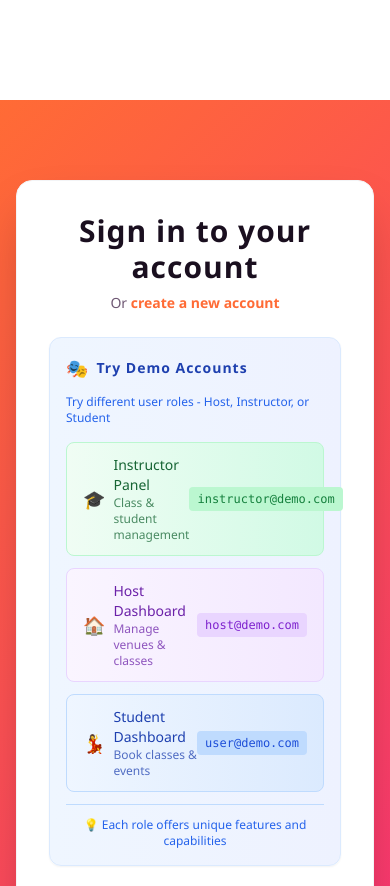
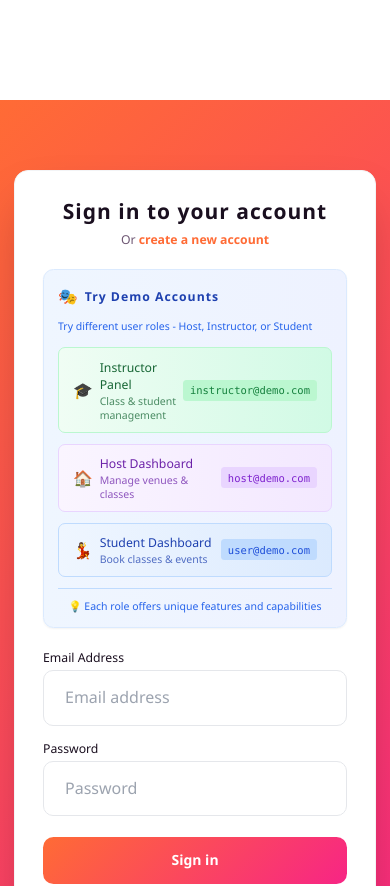
Before and after one commit to insominiac/dancelink-staging, a Next.js app: page /login in a window 390 px wide. Shown: the top 886 px of the page. Built offline with nearby package versions, Linux system fonts and the light colour scheme; no server answers.

Commit message:
Responsive typography: scale down fonts on small screens; clamp root font-size; hero spacing and CTA sizing; stats number/label classes; navbar/footer/card title tweaks

```diff
--- a/app/(public)/page.tsx
+++ b/app/(public)/page.tsx
@@ -268,7 +268,7 @@ export default function HomePage() {
               ? <TranslatedText text={homepageContent.heroSubtitle} />
               : (isMounted ? t('hero.description') : 'Where dancers unite, stories unfold, and connections are made through the universal language of movement. Join our vibrant community today.')}
           </p>
-          <div className="flex gap-4 justify-center flex-wrap">
+          <div className="flex cta-group justify-center flex-wrap">
             <Link href="/classes" className="dance-btn dance-btn-primary hover:transform hover:scale-105 transition-all duration-300">
               {homepageContent?.heroButtonText
                 ? <TranslatedText text={homepageContent.heroButtonText} />
@@ -427,28 +427,28 @@ export default function HomePage() {
             ) : (
               <>
                 <div>
-                  <div className="text-5xl font-bold mb-2" style={{color: 'var(--primary-gold)'}}>
+                  <div className="text-5xl font-bold mb-2 stats-number" style={{color: 'var(--primary-gold)'}}>
                     {staticStats.students.toLocaleString()}+
                   </div>
-                  <div className="text-white opacity-80">{t('stats.happyStudents')}</div>
+                  <div className="text-white opacity-80 stats-label">{t('stats.happyStudents')}</div>
                 </div>
                 <div>
-                  <div className="text-5xl font-bold mb-2" style={{color: 'var(--primary-gold)'}}>
+                  <div className="text-5xl font-bold mb-2 stats-number" style={{color: 'var(--primary-gold)'}}>
                     {staticStats.danceStyles.toLocaleString()}+
                   </div>
-                  <div className="text-white opacity-80">{t('stats.danceStyles')}</div>
+                  <div className="text-white opacity-80 stats-label">{t('stats.danceStyles')}</div>
                 </div>
                 <div>
-                  <div className="text-5xl font-bold mb-2" style={{color: 'var(--primary-gold)'}}>
+                  <div className="text-5xl font-bold mb-2 stats-number" style={{color: 'var(--primary-gold)'}}>
                     {staticStats.instructors.toLocaleString()}+
                   </div>
-                  <div className="text-white opacity-80">{t('stats.expertInstructors')}</div>
+                  <div className="text-white opacity-80 stats-label">{t('stats.expertInstructors')}</div>
                 </div>
                 <div>
-                  <div className="text-5xl font-bold mb-2" style={{color: 'var(--primary-gold)'}}>
+                  <div className="text-5xl font-bold mb-2 stats-number" style={{color: 'var(--primary-gold)'}}>
                     {staticStats.venues.toLocaleString()}
                   </div>
-                  <div className="text-white opacity-80">{t('stats.studioLocations')}</div>
+                  <div className="text-white opacity-80 stats-label">{t('stats.studioLocations')}</div>
                 </div>
               </>
             )}
--- a/app/styles/dance-theme.css
+++ b/app/styles/dance-theme.css
@@ -137,6 +137,8 @@ body {
 
 html {
   scroll-behavior: smooth;
+  /* Responsive root font size: scales down slightly on small screens */
+  font-size: clamp(14px, 2.3vw, 16px);
 }
 
 body {
@@ -686,13 +688,13 @@ div[style*="background: linear-gradient(135deg, var(--primary-dark)"] {
   }
 
   .dance-nav-link {
-    font-size: 1rem;
-    padding: 1rem 2rem;
+    font-size: 0.95rem;
+    padding: 0.75rem 1.5rem;
     border-radius: 50px;
     border: 2px solid transparent;
     transition: all 0.3s ease;
     text-align: center;
-    min-width: 200px;
+    min-width: 160px;
   }
 
   .dance-nav-link:hover {
@@ -1093,6 +1095,63 @@ input, textarea, select {
     font-size: 1rem;
     line-height: 1.6;
   }
+}
+
+/* Scale down large Tailwind text utilities on small screens */
+@media (max-width: 640px) {
+  .text-6xl { font-size: 2.25rem; line-height: 2.5rem; }
+  .text-5xl { font-size: 2rem;   line-height: 2.25rem; }
+  .text-4xl { font-size: 1.75rem; line-height: 2rem; }
+  .text-3xl { font-size: 1.5rem;  line-height: 1.75rem; }
+  .text-2xl { font-size: 1.375rem; line-height: 1.5rem; }
+  .text-xl  { font-size: 1.125rem; line-height: 1.5rem; }
+}
+
+/* Stats section sizing */
+.stats-number {
+  font-size: clamp(2.25rem, 6vw, 3rem);
+  line-height: 1.2;
+}
+
+.stats-label {
+  line-height: 1.4;
+}
+
+@media (max-width: 640px) {
+  .stats-number { font-size: clamp(1.75rem, 7.5vw, 2.25rem); }
+  .stats-label { font-size: 0.95rem; }
+}
+
+/* Ultra-small screens */
+@media (max-width: 360px) {
+  .dance-logo { font-size: 1.75rem; }
+  .dance-hero-title { font-size: clamp(1.75rem, 7vw, 2.25rem); }
+  .dance-hero-subtitle { font-size: 0.85rem; }
+  p { font-size: 0.95rem; }
+}
+
+/* Hero spacing and CTA sizing */
+.dance-hero-title { margin-bottom: clamp(0.75rem, 3vw, 1.5rem); }
+.dance-hero-description { margin-bottom: clamp(1rem, 4vw, 2rem); }
+.dance-hero .cta-group { gap: 1rem; margin-top: 0.5rem; }
+@media (max-width: 768px) { .dance-hero .cta-group { gap: 0.75rem; } }
+@media (max-width: 480px) { .dance-hero .cta-group { gap: 0.5rem; } }
+.dance-hero .dance-btn {
+  font-size: clamp(0.9rem, 2.5vw, 1rem);
+  padding: clamp(0.625rem, 1.8vw, 0.875rem) clamp(1rem, 4vw, 1.75rem);
+}
+@media (max-width: 480px) {
+  .dance-btn-primary:hover, .dance-btn-secondary:hover { transform: translateY(-1px); }
+}
+
+/* Card title responsive */
+.dance-class-content h3 { font-size: clamp(1.25rem, 4.5vw, 1.75rem); }
+
+/* Footer responsive typography */
+.footer h3 { font-size: clamp(1rem, 3.5vw, 1.25rem); }
+.footer .footer-text { font-size: clamp(0.875rem, 3vw, 1rem); }
+@media (max-width: 640px) {
+  .footer .text-sm { font-size: 0.95rem; }
 }
 
 /* Mobile Floating Elements */
```
